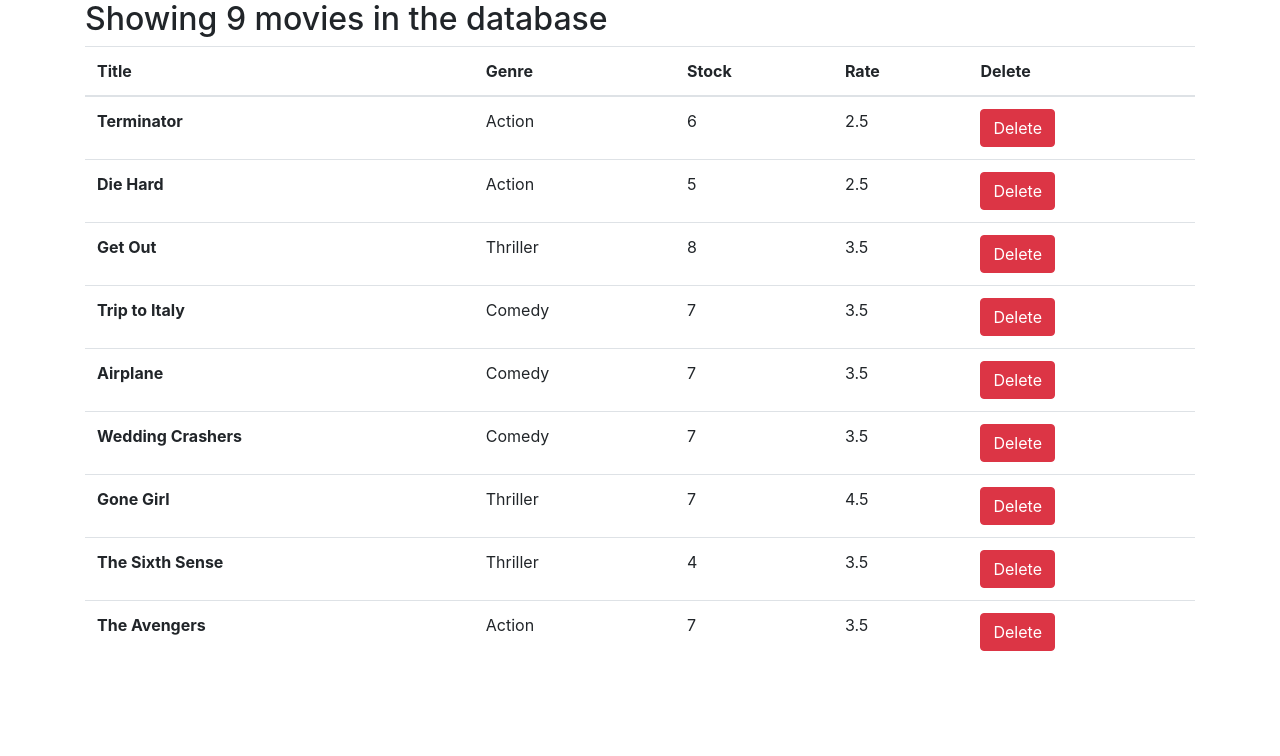
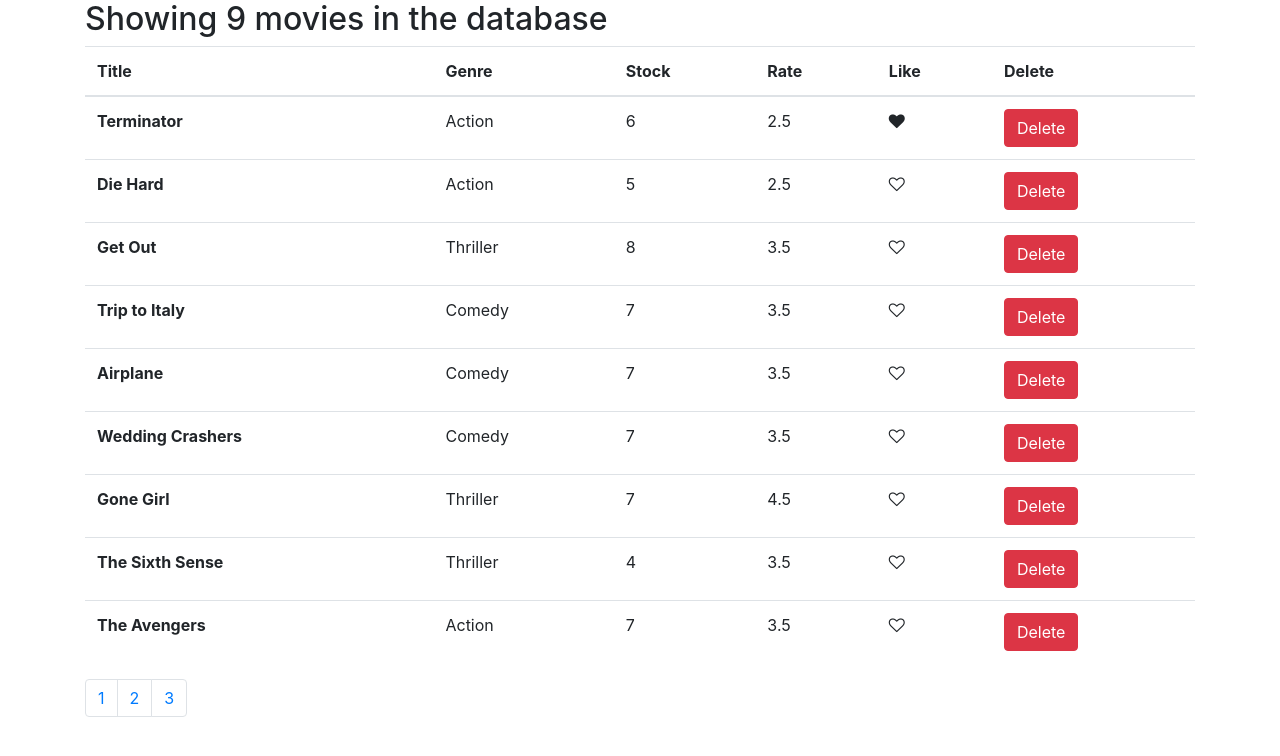
Before and after one commit to maikhanh123/react-movies, a React (Create React App) app: page / in a window 1280 px wide. Shown: the top 756 px of the page. Built offline with nearby package versions, Linux system fonts and the light colour scheme.

Commit message:
add pagination

```diff
--- a/package.json
+++ b/package.json
@@ -5,6 +5,7 @@
   "dependencies": {
     "bootstrap": "^4.1.1",
     "font-awesome": "^4.7.0",
+    "lodash": "^4.17.10",
     "react": "^16.7.0",
     "react-dom": "^16.7.0",
     "react-scripts": "2.1.3"
--- /dev/null
+++ b/src/components/common/like.jsx
@@ -0,0 +1,35 @@
+import React, { Component } from "react";
+
+class Like extends Component {
+  state = {
+    liked: this.props.movie.liked
+  };
+
+  handleLike = () => {
+    const liked = !this.state.liked;
+    this.setState({
+        liked
+    });
+  };
+
+  classes = () => {
+    if (this.state.liked) {
+      return "fa fa-heart";
+    } else {
+      return "fa fa-heart-o";
+    }
+  };
+
+  render() {
+    return (
+      <i
+        style={{ cursor: "pointer" }}
+        className={this.classes()}
+        aria-hidden="true"
+        onClick={this.handleLike}
+      />
+    );
+  }
+}
+
+export default Like;
--- /dev/null
+++ b/src/components/common/pagination.jsx
@@ -0,0 +1,23 @@
+import React from "react";
+import _ from "lodash";
+
+const Pagination = props => {
+  const { itemsCount, pageSize } = props;
+  const lastPage = Math.ceil(itemsCount / pageSize);
+  const pages = _.range(1, lastPage+1);
+  return (
+    <nav aria-label="Page navigation example">
+      <ul className="pagination">
+        {pages.map(p => (
+          <li key={p} className="page-item">
+            <a className="page-link" href="#">
+              {p}
+            </a>
+          </li>
+        ))}
+      </ul>
+    </nav>
+  );
+};
+
+export default Pagination;
--- a/src/components/movies.jsx
+++ b/src/components/movies.jsx
@@ -1,14 +1,17 @@
 import React, { Component } from "react";
 import { getMovies } from "../services/fakeMovieService";
+import Like from "./common/like";
+import Pagination from "./common/pagination";
 
 class Movies extends Component {
   state = {
-    movies: getMovies()
+    movies: getMovies(),
+    pageSize: 4
   };
   render() {
     const { length: count } = this.state.movies;
-    if(count === 0) {
-      return <h2>No have movie</h2>
+    if (count === 0) {
+      return <h2>No have movie</h2>;
     }
     return (
       <React.Fragment>
@@ -20,21 +23,32 @@
               <th scope="col">Genre</th>
               <th scope="col">Stock</th>
               <th scope="col">Rate</th>
+              <th scope="col">Like</th>
               <th scope="col">Delete</th>
             </tr>
           </thead>
           <tbody>{this.renderTr()}</tbody>
         </table>
+
+        <Pagination
+          itemsCount={count}
+          pageSize={this.state.pageSize}
+          onPageChange={this.handlePageChange}
+        />
       </React.Fragment>
     );
   }
 
+  handlePageChange = (page) => {
+    console.log(page);
+  }
+
   handleDelete = movie => {
-    const movies = this.state.movies.filter(m => m._id !== movie._id );
+    const movies = this.state.movies.filter(m => m._id !== movie._id);
     this.setState({
-      movies    // movies : movies (key and value is the same so can do like this)
-    })
-  }
+      movies // movies : movies (key and value is the same so can do like this)
+    });
+  };
 
   renderTr() {
     return this.state.movies.map(movie => (
@@ -44,7 +58,15 @@
         <td>{movie.numberInStock}</td>
         <td>{movie.dailyRentalRate}</td>
         <td>
-          <button onClick={() => this.handleDelete(movie)} className="btn btn-danger">Delete</button>
+          <Like movie={movie} />
+        </td>
+        <td>
+          <button
+            onClick={() => this.handleDelete(movie)}
+            className="btn btn-danger"
+          >
+            Delete
+          </button>
         </td>
       </tr>
     ));
```
Also changed, not shown: 1 other file (tests, documents, lock files or other folders).
